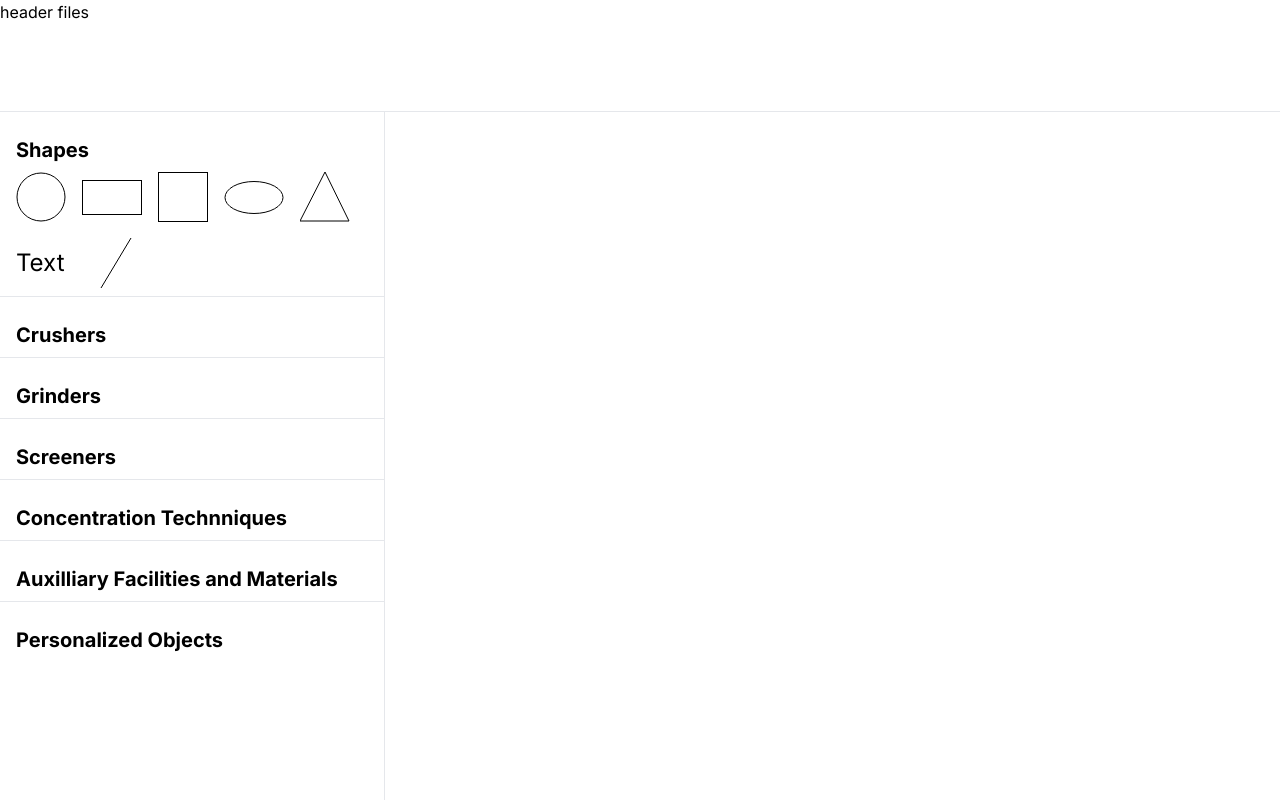
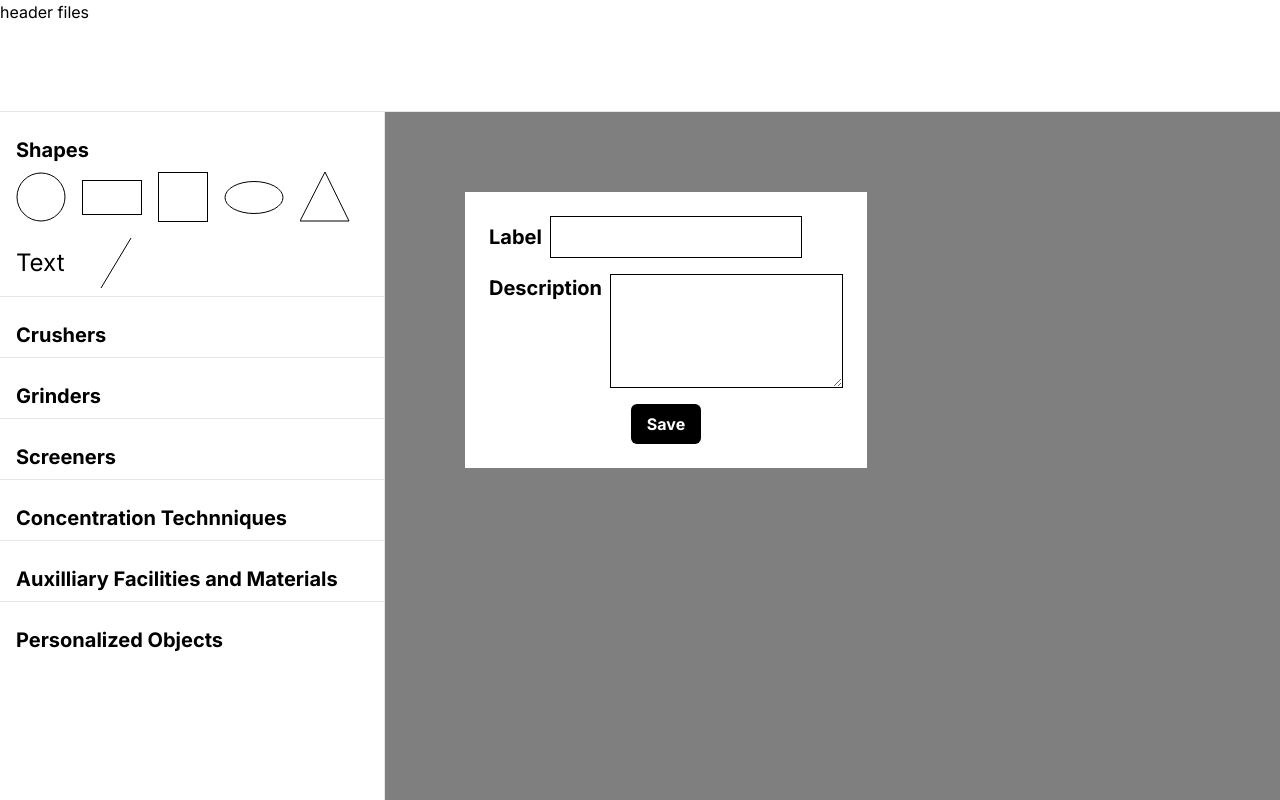
Before and after one commit to shady-cj/Flowsheet-Developer, a Next.js app in the folder frontend/flowsheet-ui/: page /project/1 in a window 1280 px wide. Built offline with nearby package versions, Linux system fonts and the light colour scheme.

Commit message:
feat: retrieving metadata about each object

```diff
--- /dev/null
+++ b/frontend/flowsheet-ui/src/components/ProjectLayout/ObjectForm.tsx
@@ -0,0 +1,24 @@
+
+const ObjectForm = () => {
+  return (
+    <div className="absolute w-full h-full bg-[#00000080] z-10 " onMouseDown={()=> {
+        return false
+    }}>
+        <div className="relative w-full h-full">
+            <form action="" className="absolute bg-white top-20 left-20 p-6 flex flex-col gap-y-4">
+                <section className="flex gap-2 items-center">
+                    <label htmlFor="label" className="text-xl font-bold">Label</label>
+                    <input type="text" id="label" className="border border-black p-2"/>
+                </section>
+                <section className="flex gap-2">
+                    <label htmlFor="description" className="text-xl font-bold">Description</label>
+                    <textarea rows={4}  id="description" className="border border-black p-2"> </textarea>
+                </section>
+                <button className="bg-black text-white w-fit px-4 py-2 mx-auto font-bold rounded-md">Save</button>
+            </form>
+        </div>
+    </div>
+  )
+}
+
+export default ObjectForm
--- a/frontend/flowsheet-ui/src/components/ProjectLayout/Project.tsx
+++ b/frontend/flowsheet-ui/src/components/ProjectLayout/Project.tsx
@@ -1,6 +1,7 @@
 "use client";
 import { useEffect, useContext, useRef, useCallback, DragEvent} from "react";
 import ProjectSidebar from "./ProjectSidebar"
+import ObjectForm from "./ObjectForm";
 import { ProjectContext } from "../context/ProjectProvider";
 
 
@@ -848,6 +849,8 @@ const Project = ({params}: {params: {id: string}}) => {
     <>
         <ProjectSidebar params={params} />
         <div onDragOver={(e)=> e.preventDefault()} className="relative flex-auto bg-white cursor-move border-l" ref={canvasRef} onDrop={handleDrop}>
+          <ObjectForm />
+
         </div>
 
     </>
```
